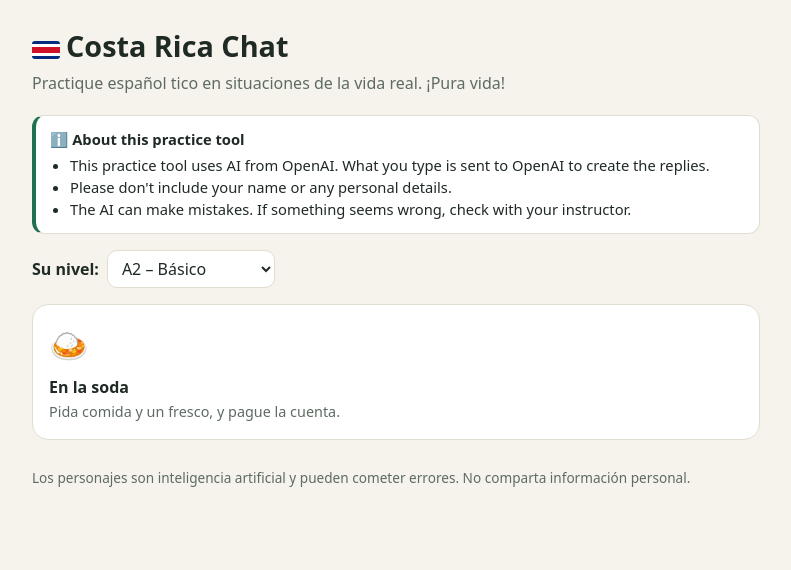
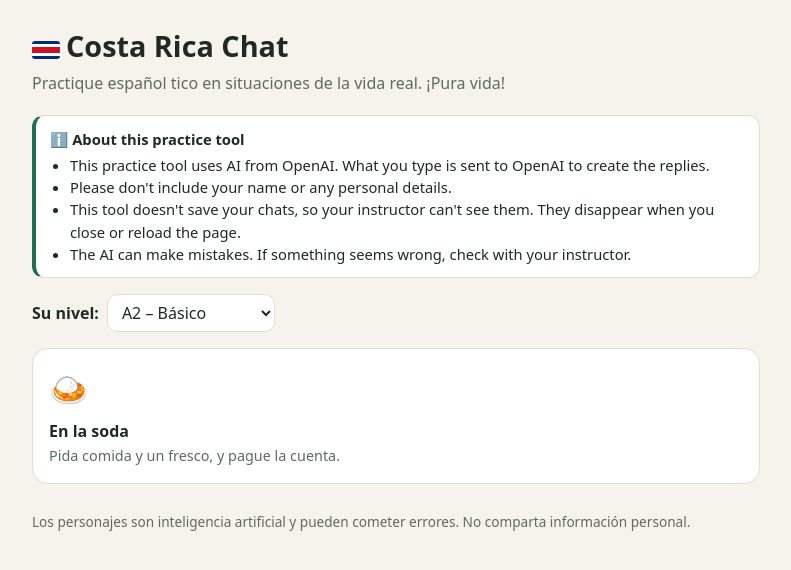
Before and after one commit to kj343429-hue/Costa-Rica-Chat, a website: page public/index.html in a window 1280 px wide. Shown: the whole page, without its empty margins (244-1035 px from the left). Drawn offline with Linux system fonts and the light colour scheme.

Commit message:
Notice: this tool doesn't save chats, so the instructor can't see them

```diff
--- a/public/index.html
+++ b/public/index.html
@@ -92,6 +92,7 @@
       <ul>
         <li>This practice tool uses AI from OpenAI. What you type is sent to OpenAI to create the replies.</li>
         <li>Please don't include your name or any personal details.</li>
+        <li>This tool doesn't save your chats, so your instructor can't see them. They disappear when you close or reload the page.</li>
         <li>The AI can make mistakes. If something seems wrong, check with your instructor.</li>
       </ul>
     </div>
```
